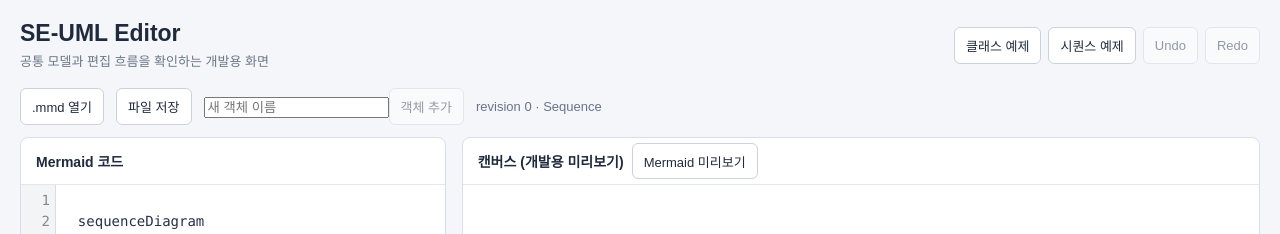
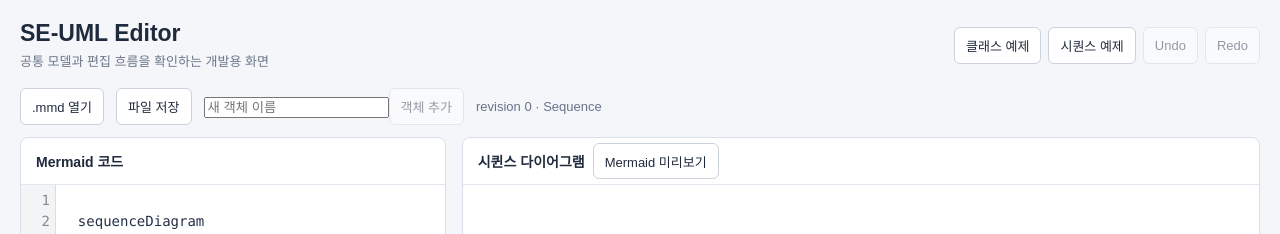
Before and after one commit to rhdghcks/SE-UML-Editor, a React (Vite) app: page / in a window 1280 px wide. Shown: the top 234 px of the page. Built offline with nearby package versions, Linux system fonts and the light colour scheme.

Commit message:
캔버스 제목에 다이어그램 종류 표시 기능 추가

```diff
--- a/src/ui/diagram/CanvasPanel.tsx
+++ b/src/ui/diagram/CanvasPanel.tsx
@@ -48,7 +48,9 @@ export function CanvasPanel({ snapshot, error, onMove, onChangeColor }: CanvasPa
     <section className="canvas-panel">
       {/* 제목 텍스트 */}
       <div className="panel-heading">
-        <div className="panel-heading-text">캔버스 (개발용 미리보기)</div>
+        <div className="panel-heading-text">
+          {snapshot.model.kind == 'class' ? '클래스 다이어그램' : '시퀸스 다이어그램'}
+        </div>
 
         {/* 캔버스 변형 버튼 */}
 
```
